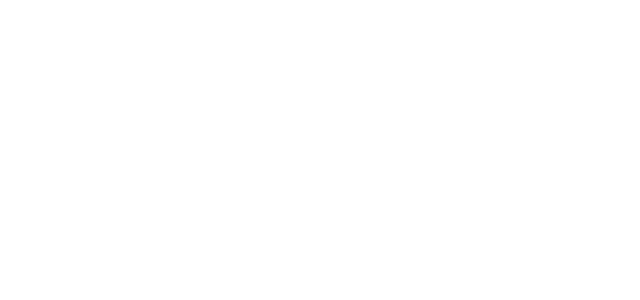
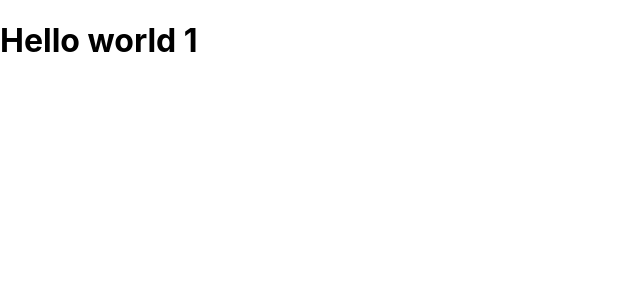
Before and after one commit to alyaxi/Expense-Tracker_Updated, a React (Create React App) app: page / in a window 1280 px wide. Shown: the top 300 px of the page, without its empty margins (0-640 px from the left). Built offline with nearby package versions, Linux system fonts and the light colour scheme.

Commit message:
add heading

```diff
--- a/src/App.js
+++ b/src/App.js
@@ -1,11 +1,11 @@
 import React from 'react';
-import logo from './logo.svg';
+// import logo from './logo.svg';
 import './App.css';
 
 function App() {
   return (
     <div>
-
+     <h1>Hello world 1</h1>
     </div>
   );
 }
```
